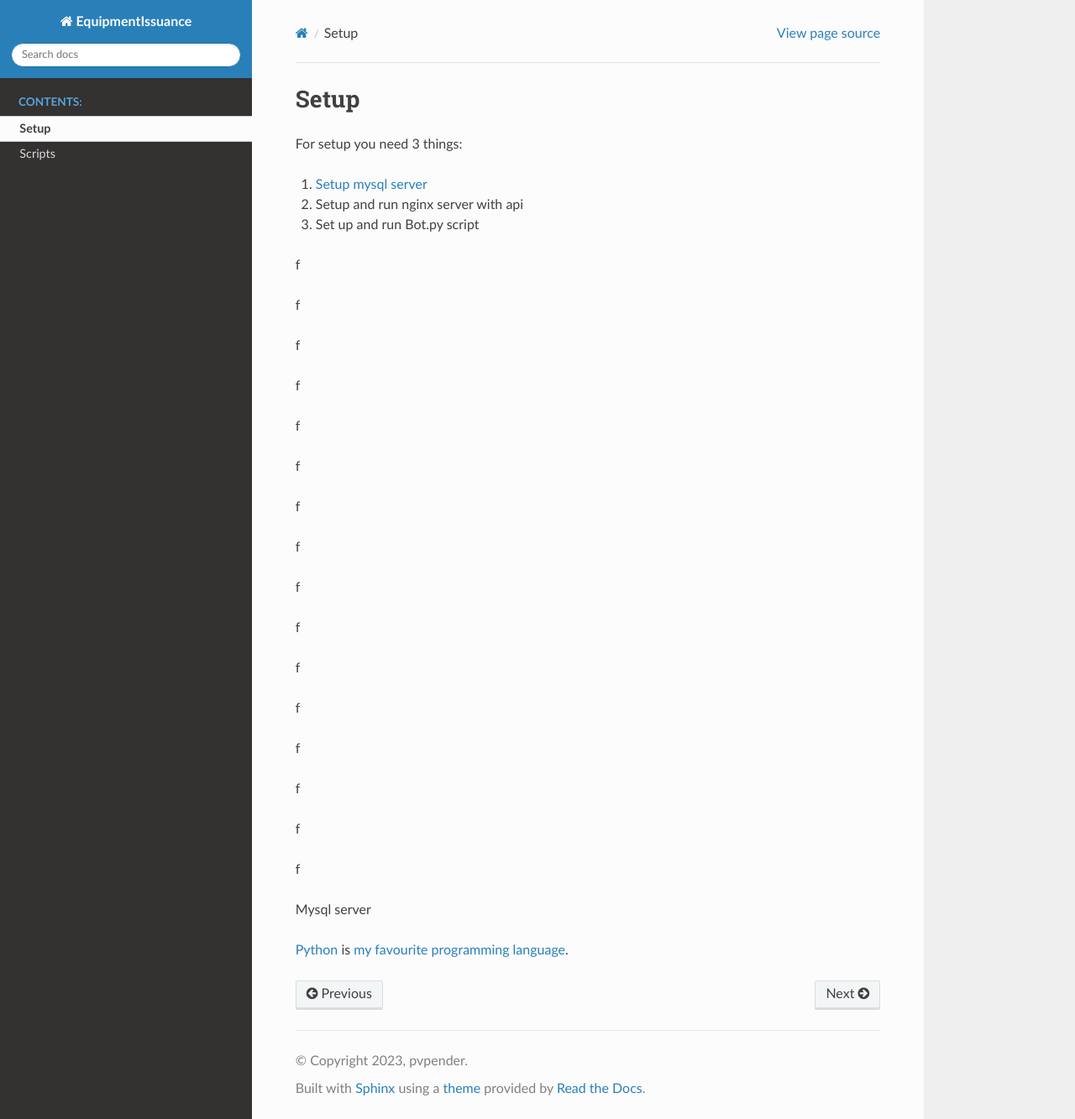
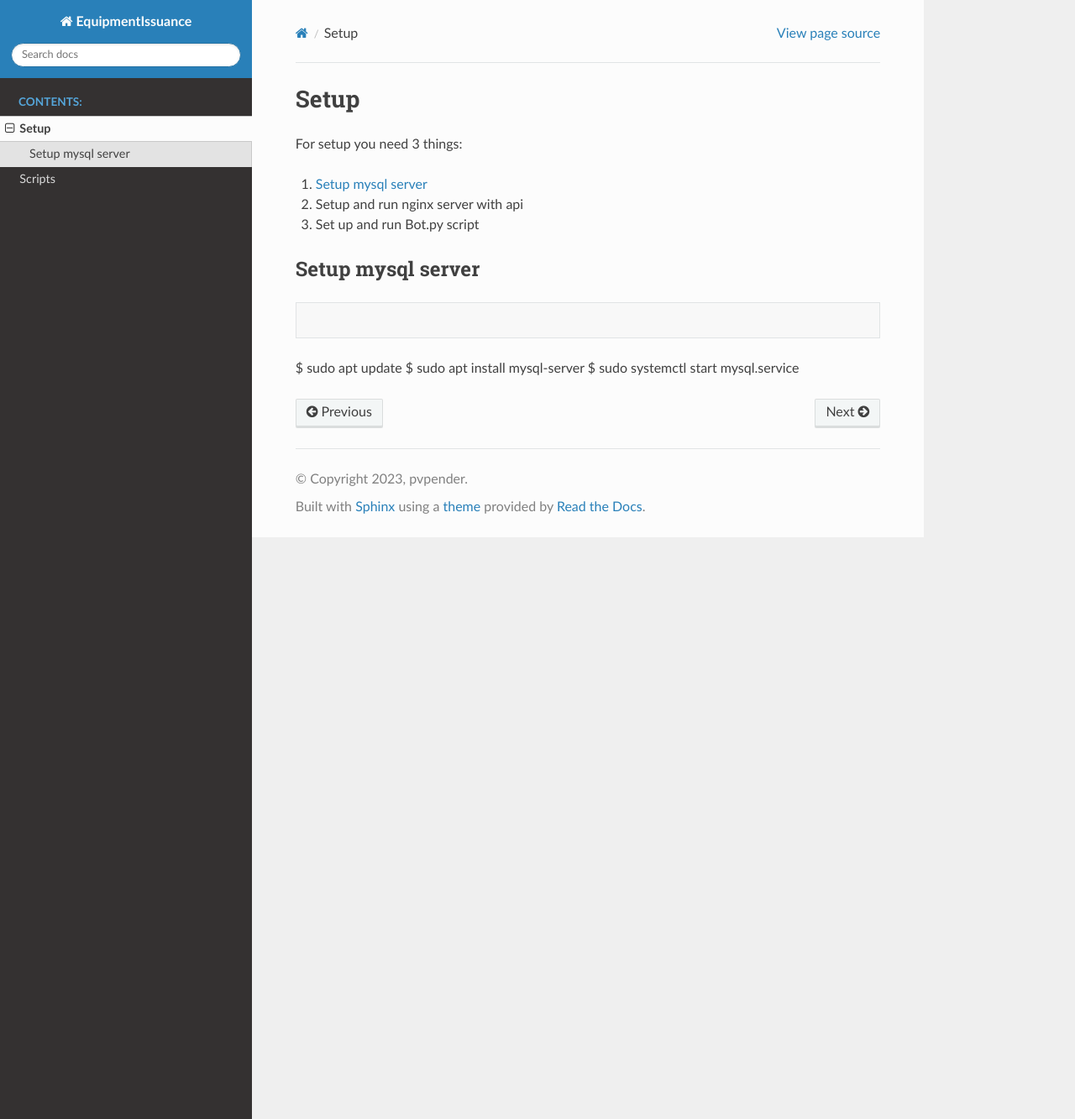
Before and after one commit to pvpender/equipmentIssuance, a Sphinx documentation site: the page built from docs/source/setup.rst, in a window 1280 px wide and 1333 px high. Shown: the whole window at 84% size. Built offline with Sphinx 7.4.7 and the Read the Docs theme 2.0.0, drawn with Linux system fonts in a browser that asks for light colours; pages that are not in the unit, such as notebooks, are missing from menus.

Commit message:
фикс к защите

```diff
--- a/docs/source/setup.rst
+++ b/docs/source/setup.rst
@@ -7,49 +7,11 @@ For setup you need 3 things:
 2. Setup and run nginx server with api
 3. Set up and run Bot.py script
 
-f
+.. _`Setup mysql server`:
+Setup mysql server
+------------------
 
-f
-
-f
-
-f
-
-f
-
-f
-
-f
-
-f
-
-f
-
-f
-
-f
-
-f
-
-f
-
-f
-
-
-f
-
-f
-
-
-
-
-.. _`Setup mysql server`:
-Mysql server
-
-
-Python_ is `my favourite
-programming language`__.
-
-.. _Python: https://www.python.org/
-
-__ Python_
+.. code-block:: console
+$ sudo apt update
+$ sudo apt install mysql-server
+$ sudo systemctl start mysql.service
```
